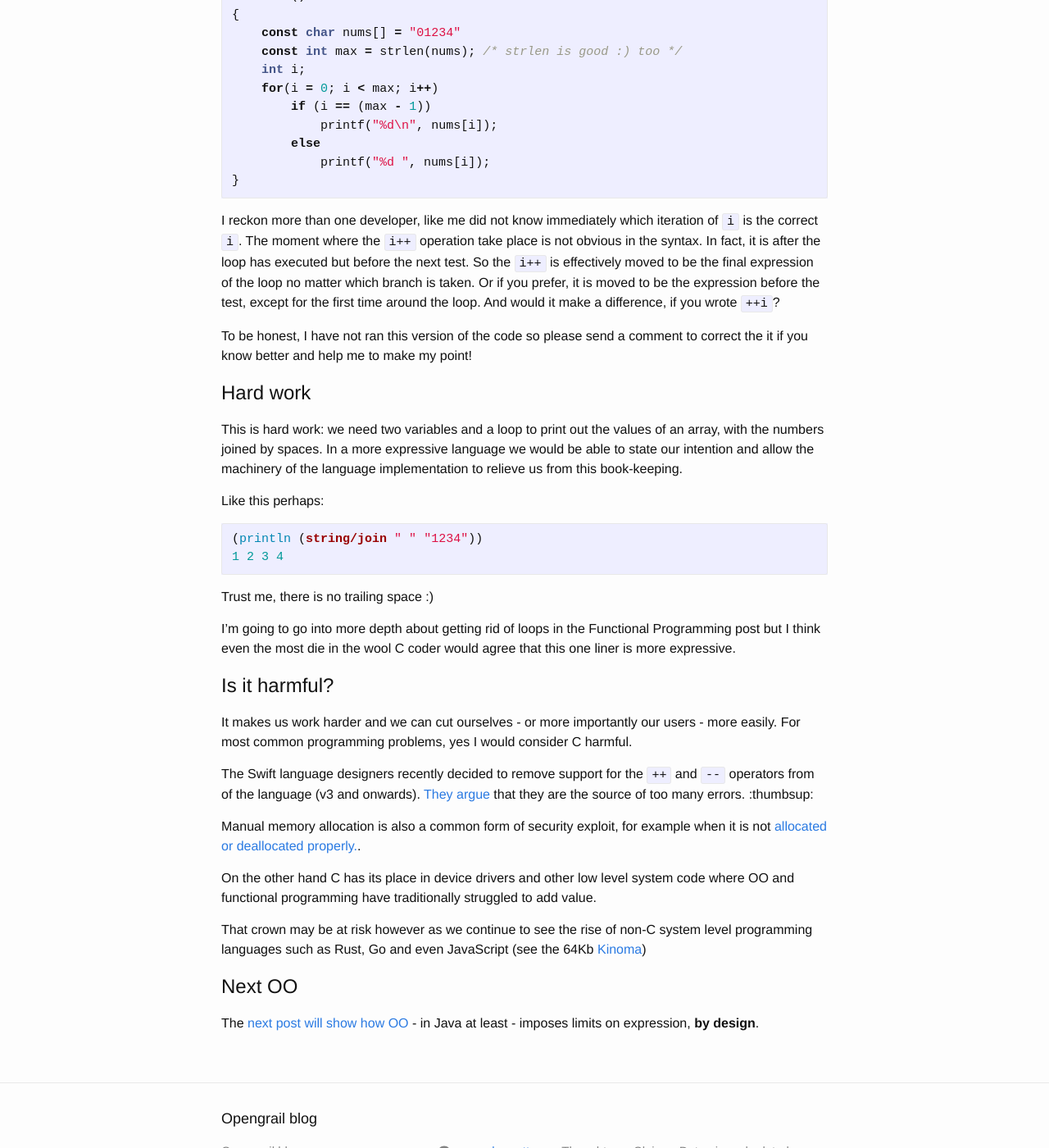
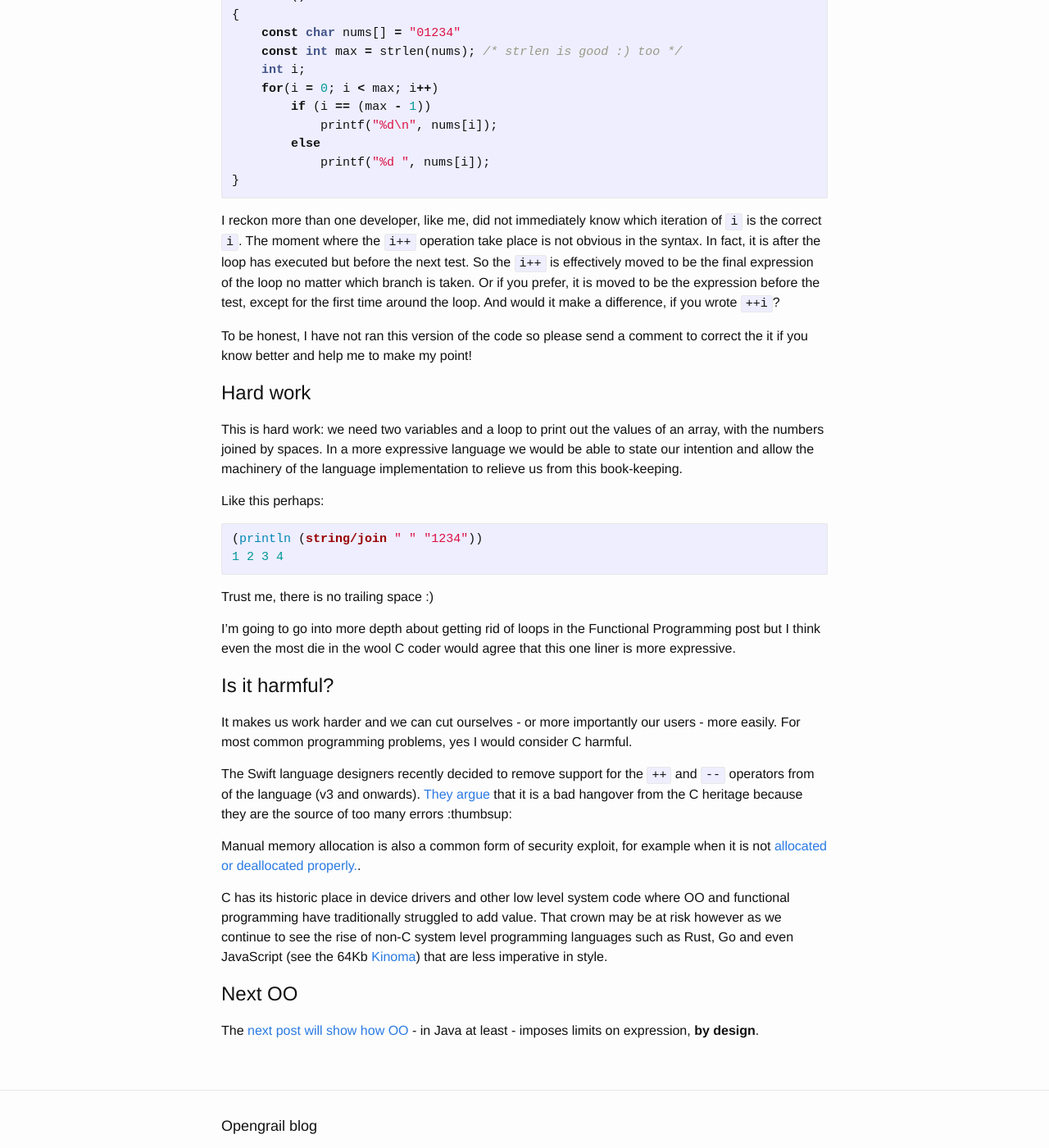
Before and after one commit to opengrail/opengrail.github.io, a Jekyll site: the page built from _posts/2016-09-11-expressivity-02-imperative.md, in a window 1280 px wide and 1400 px high, scrolled down 3194 px. Shown: the whole window at 82% size. Built offline with Jekyll 4.4.1, drawn with Linux system fonts in a browser that asks for light colours; comment, search, counter and statistics services are not loaded.

````diff
--- a/_posts/2016-09-11-expressivity-02-imperative.md
+++ b/_posts/2016-09-11-expressivity-02-imperative.md
@@ -133,7 +133,7 @@
 }
 ```
 
-I reckon more than one developer, like me did not know immediately which iteration of `i` is the correct `i`. The moment where the `i++` operation take place is not obvious in the syntax. In fact, it is after the loop has executed but before the next test. So the `i++` is effectively moved to be the final expression of the loop no matter which branch is taken. Or if you prefer, it is moved to be the expression before the test, except for the first time around the loop. And would it make a difference, if you wrote `++i`?
+I reckon more than one developer, like me, did not immediately know which iteration of `i` is the correct `i`. The moment where the `i++` operation take place is not obvious in the syntax. In fact, it is after the loop has executed but before the next test. So the `i++` is effectively moved to be the final expression of the loop no matter which branch is taken. Or if you prefer, it is moved to be the expression before the test, except for the first time around the loop. And would it make a difference, if you wrote `++i`?
 
 To be honest, I have not ran this version of the code so please send a comment to correct the it if you know better and help me to make my point!
 
@@ -156,13 +156,11 @@
 
 It makes us work harder and we can cut ourselves - or more importantly our users - more easily. For most common programming problems, yes I would consider C harmful.
 
-The Swift language designers recently decided to remove support for the `++` and `--` operators from of the language (v3 and onwards). [They argue][swift-ref] that they are the source of too many errors. :thumbsup:
+The Swift language designers recently decided to remove support for the `++` and `--` operators from of the language (v3 and onwards). [They argue][swift-ref] that it is a bad hangover from the C heritage because they are the source of too many errors :thumbsup:
 
 Manual memory allocation is also a common form of security exploit, for example when it is not [allocated or deallocated properly.][dealloc].
 
-On the other hand C has its place in device drivers and other low level system code where OO and functional programming have traditionally struggled to add value.
-
-That crown may be at risk however as we continue to see the rise of non-C system level programming languages such as Rust, Go and even JavaScript (see the 64Kb [Kinoma][kinoma])
+C has its historic place in device drivers and other low level system code where OO and functional programming have traditionally struggled to add value. That crown may be at risk however as we continue to see the rise of non-C system level programming languages such as Rust, Go and even JavaScript (see the 64Kb [Kinoma][kinoma]) that are less imperative in style.
 
 # Next OO
 
````
